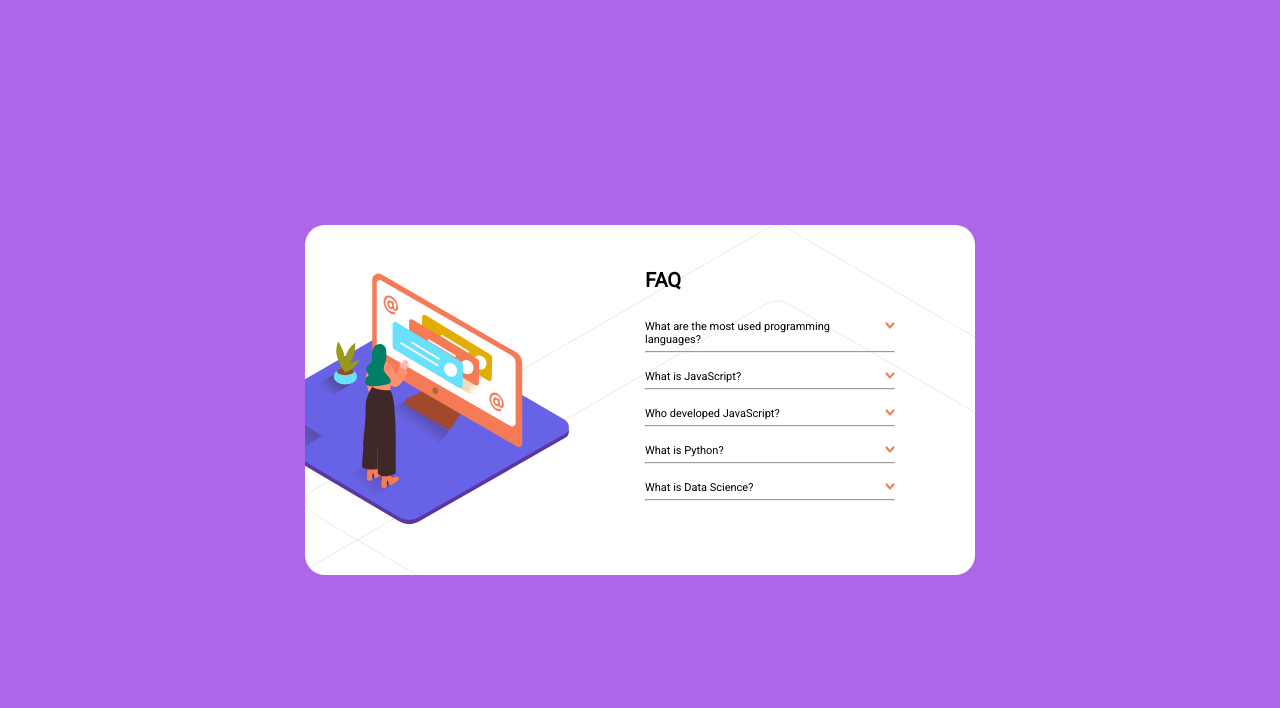
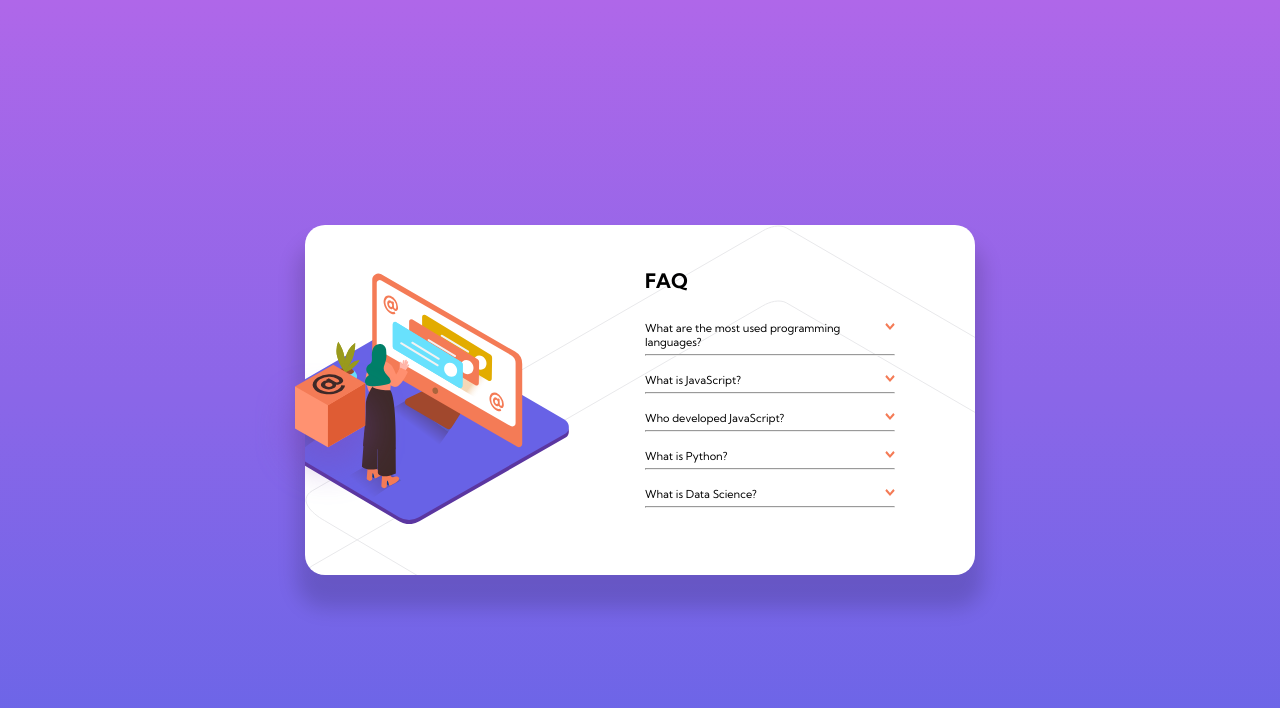
Before and after one commit to luis-moguea/faq-app, a plain HTML site: page index.html in a window 1280 px wide. Drawn offline with Linux system fonts and the light colour scheme.

Commit message:
general updates

```diff
--- a/index.html
+++ b/index.html
@@ -6,12 +6,13 @@
     <meta name="viewport" content="width=device-width, initial-scale=1.0">
     <title>Document</title>
     <link rel="stylesheet" href="style.css">
-    <link rel="preconnect" href="https://fonts.googleapis.com"><link rel="preconnect" href="https://fonts.gstatic.com" crossorigin><link href="https://fonts.googleapis.com/css2?family=Poppins:wght@100;200;400&family=Roboto:wght@100;300;400&display=swap" rel="stylesheet">
+    <link rel="preconnect" href="https://fonts.googleapis.com"><link rel="preconnect" href="https://fonts.gstatic.com" crossorigin><link href="https://fonts.googleapis.com/css2?family=Kumbh+Sans:wght@400;700&family=Poppins:wght@100;200;400&family=Roboto:wght@100;300;400&display=swap" rel="stylesheet">
 </head>
 <body>
     <div class="main">
         <div class="image">
             <img class="image--main" src="images/illustration-woman-online-desktop.svg" alt="ramdom">
+            <img class="box" src="images/illustration-box-desktop.svg" alt="">
         </div>
         <div class="main__list">
            <div>
--- a/style.css
+++ b/style.css
@@ -5,8 +5,11 @@ body {
     min-height: 100vh;
     padding: 0;
     margin: 0;
-    font-family: 'Roboto', sans-serif;
-    background-color: #af67e9;
+    font-family: 'Kumbh Sans', sans-serif;
+    background-color: #6565e7;
+    background-image: linear-gradient(0deg, #6565e7 0%, #af67e9 100%);
+    font-size: 12px;
+    color: #000000;
 }
 
 .main {
@@ -19,11 +22,20 @@ body {
     overflow: hidden;
     border-radius: 20px;
     background-color: #ffffff;
+    box-shadow: 0 25px 20px 8px rgba(0,0,0,0.15);
 }
 
 .image--main {
     width: 330px;
     margin-left: -20%;
+}
+
+.box{
+    position: fixed;
+    width: 150px;
+    margin-left: -24.5%;
+    margin-top: 7%;
+    z-index: 100;
 }
 
 .questions {
```
Also changed, not shown: index.js (line endings or trailing spaces).
